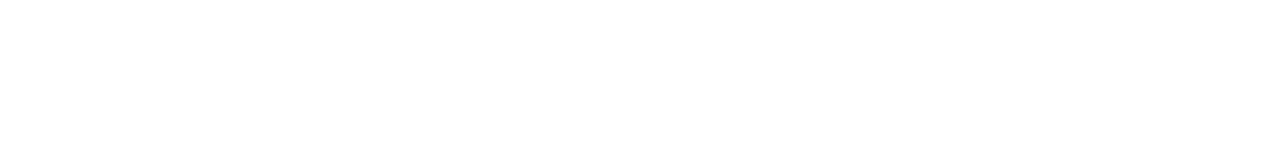
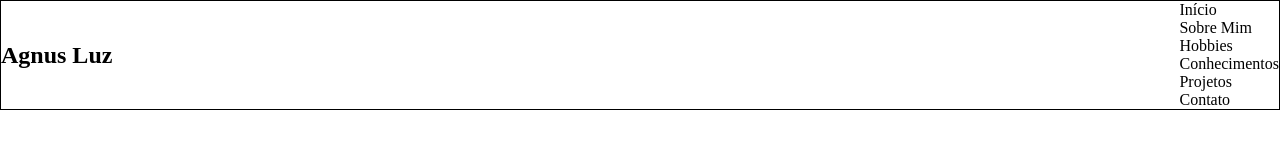
Before and after one commit to AgnusLuz/PortfolioProject, a plain HTML site: page index.html in a window 1280 px wide. Drawn offline with Linux system fonts and the light colour scheme.

Commit message:
navegação

```diff
--- a/index.html
+++ b/index.html
@@ -4,8 +4,21 @@
     <meta charset="UTF-8">
     <meta name="viewport" content="width=device-width, initial-scale=1.0">
     <title>Portfólio Agnus Luz</title>
+    <link rel="stylesheet" href="styles.css">
 </head>
 <body>
-
+<header>
+  <h2>Agnus Luz</h2>
+    <nav id="menu">
+        <ul>
+        <li><a href="#"alt=""title="">Início</a></li>
+        <li><a href="#"alt=""title="">Sobre Mim</a></li>
+        <li><a href="#"alt=""title="">Hobbies</a></li>
+        <li><a href="#"alt=""title="">Conhecimentos</a></li>
+        <li><a href="#"alt=""title="">Projetos</a></li>
+        <li><a href="#"alt=""title="">Contato</a></li>
+    </ul>
+    </nav>
+</header>
 </body>
 </html>
--- a/styles.css
+++ b/styles.css
@@ -0,0 +1,24 @@
+*{
+    margin: 0;
+    padding: 0;
+    box-sizing: border-box;
+    list-style: none;
+}
+body{
+    height: 100vh;
+    scroll-snap-type: y mandatory;
+    overflow-y: scroll;
+    overflow-x: hidden;
+    list-style: none;
+    }
+    header{
+        width: 100%;
+        display: flex;
+        justify-content: space-between;
+        align-items: center;
+        border: 1px solid black;
+    }
+    ul li a{
+        text-decoration: none;
+        color: inherit;
+    }
```
Also changed, not shown: imagens/foto perfil.jpg (added).
